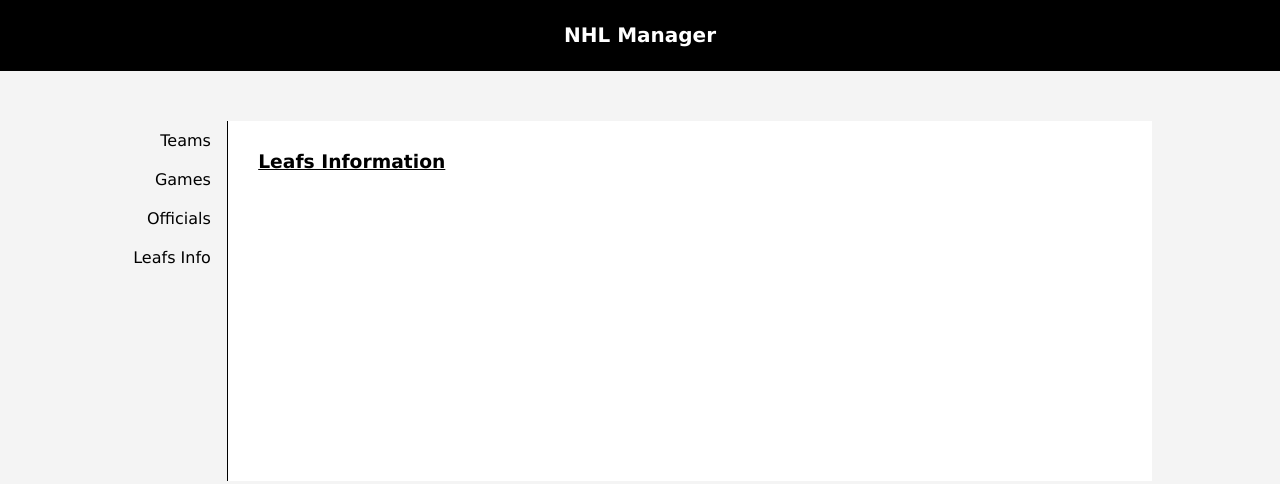
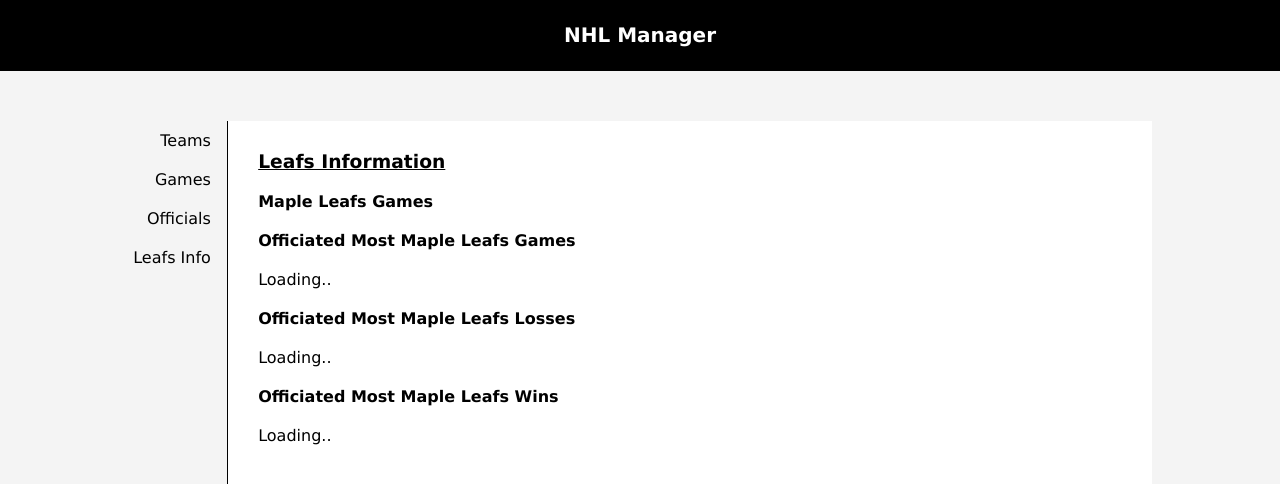
Before and after one commit to jordansne/sport-manager, a React (Create React App) app in the folder client/: page / in a window 1280 px wide. Both pictures are taken after a click on the link "Leafs Info". Shown: the top 484 px of the page. Built offline with nearby package versions, Linux system fonts and the light colour scheme.

Commit message:
Implement base LeafsInfo view

```diff
--- a/client/src/views/LeafsInfo/LeafsInfo.jsx
+++ b/client/src/views/LeafsInfo/LeafsInfo.jsx
@@ -5,13 +5,82 @@
  */
 
 import React, { Component } from 'react';
+import LeafGames from './components/LeafGames.jsx';
+import OfficialItem from '../../components/OfficialItem.jsx';
 import styles from './LeafsInfo.css';
 
 export default class LeafsInfo extends Component {
+    constructor(props) {
+        super(props);
+
+        this.state = {
+            mostOfficiated: null,
+            mostWins: null,
+            mostLosses: null
+        };
+    }
+
+    componentDidMount() {
+        // TODO Make GET request to find most officiated gameId
+
+        // TODO Make GET request to the official who officiated the most losses
+
+        // TODO Make GET request to find the official who officiated the most wins
+    }
+
     render() {
+        let mostOfficiatedComp = <p>Loading..</p>;
+        let mostWinsComp = <p>Loading..</p>;
+        let mostLossesComp = <p>Loading..</p>;
+
+        if (this.state.mostOfficiated !== null) {
+            mostOfficiatedComp = (
+                <OfficialItem
+                    id={this.state.mostOfficiated.id}
+                    lastName={this.state.mostOfficiated.lastName}
+                    firstName={this.state.mostOfficiated.firstName}
+                    home={this.state.mostOfficiated.home}
+                />
+            );
+        }
+
+        if (this.state.mostWins !== null) {
+            mostWinsComp = (
+                <OfficialItem
+                    id={this.state.mostWins.id}
+                    lastName={this.state.mostWins.lastName}
+                    firstName={this.state.mostWins.firstName}
+                    home={this.state.mostWins.home}
+                />
+            );
+        }
+
+        if (this.state.mostLosses !== null) {
+            mostLossesComp = (
+                <OfficialItem
+                    id={this.state.mostLosses.id}
+                    lastName={this.state.mostLosses.lastName}
+                    firstName={this.state.mostLosses.firstName}
+                    home={this.state.mostLosses.home}
+                />
+            );
+        }
+
         return (
             <div>
                 <h1>Leafs Information</h1>
+
+                <h2>Maple Leafs Games</h2>
+                <LeafGames />
+
+                <h2>Officiated Most Maple Leafs Games</h2>
+                {mostOfficiatedComp}
+
+                <h2>Officiated Most Maple Leafs Losses</h2>
+                {mostLossesComp}
+
+                <h2>Officiated Most Maple Leafs Wins</h2>
+                {mostWinsComp}
             </div>
         );
     }
--- /dev/null
+++ b/client/src/views/LeafsInfo/components/LeafGames.css
@@ -0,0 +1,5 @@
+/**
+ * LeafGames.css
+ * Jordan Mathewson - 250868197
+ * CS3319A - Assignment #3
+ */
--- /dev/null
+++ b/client/src/views/LeafsInfo/components/LeafGames.jsx
@@ -0,0 +1,40 @@
+/**
+ * LeafGames.jsx
+ * Jordan Mathewson - 250868197
+ * CS3319A - Assignment #3
+ */
+
+import React, { Component } from 'react';
+import GameScore from '../../../components/GameScore.jsx';
+import styles from './LeafGames.css';
+
+export default class LeafGames extends Component {
+    constructor(props) {
+        super(props);
+
+        this.state = {
+            games: []
+        };
+    }
+    componentDidMount() {
+        // TODO Make GET request to find all Leafs games
+    }
+
+    render() {
+        const gameComps = [];
+
+        for (let game = 0; game < this.state.games.length; game++) {
+            gameComps.push(
+                <div>
+                    <GameScore team1={this.state.games[game].team1} team2={this.state.games[game].team2} key={game}/>
+                </div>
+            );
+        }
+
+        return (
+            <div>
+                {gameComps}
+            </div>
+        );
+    }
+}
```
